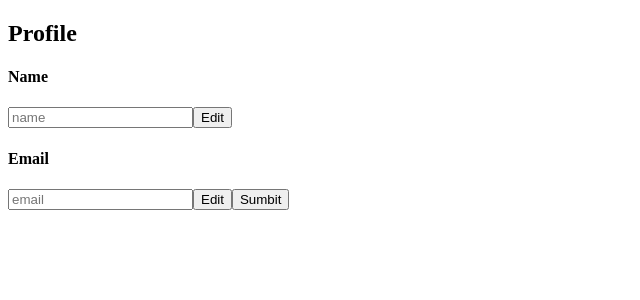
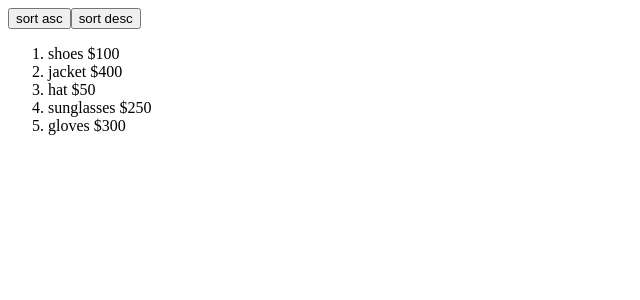
Before and after one commit to swethaogeti/react-hooks-practice, a React (Create React App) app: page / in a window 1280 px wide. Shown: the top 300 px of the page, without its empty margins (0-640 px from the left). Built offline with nearby package versions, Linux system fonts and the light colour scheme.

Commit message:
initial commit solve

```diff
--- a/src/App.js
+++ b/src/App.js
@@ -19,6 +19,7 @@ import { RemoveItem } from "./practiceSet-1/RemoveItem";
 import { LowerUpperLimit } from "./practiceSet-1/LowerUpperLimit";
 import { ProductCount } from "./practiceSet-1/ProductCount";
 import { DisableEdit } from "./practiceSet-1/DisableEdit";
+import { AscDesSort } from "./practiceSet-1/AscDesSort";
 export default function App() {
   return (
     <div className="App">
@@ -41,7 +42,8 @@ export default function App() {
       {/* <RemoveItem /> */}
       {/* <LowerUpperLimit /> */}
       {/* <ProductCount /> */}
-      <DisableEdit />
+      {/* <DisableEdit /> */}
+      <AscDesSort />
     </div>
   );
 }
--- /dev/null
+++ b/src/practiceSet-1/AscDesSort.js
@@ -0,0 +1,55 @@
+import { useEffect, useState } from "react";
+
+export const AscDesSort = () => {
+  const data = [
+    {
+      id: 1,
+      item: "shoes",
+      price: 100
+    },
+    {
+      id: 2,
+      item: "jacket",
+      price: 400
+    },
+    {
+      id: 3,
+      item: "hat",
+      price: 50
+    },
+    {
+      id: 4,
+      item: "sunglasses",
+      price: 250
+    },
+    {
+      id: 5,
+      item: "gloves",
+      price: 300
+    }
+  ];
+  const [products, setProducts] = useState(data);
+
+  const asecSort = () => {
+    setProducts([...products].sort((a, b) => a.price - b.price));
+  };
+  const descSort = () => {
+    setProducts([...products].sort((a, b) => b.price - a.price));
+  };
+  return (
+    <div>
+      <button onClick={() => asecSort()}>sort asc</button>
+      <button onClick={() => descSort()}>sort desc</button>
+      <ol>
+        {products.map((ele) => {
+          return (
+            <li key={ele.id}>
+              {" "}
+              {ele.item} ${ele.price}
+            </li>
+          );
+        })}
+      </ol>
+    </div>
+  );
+};
```
